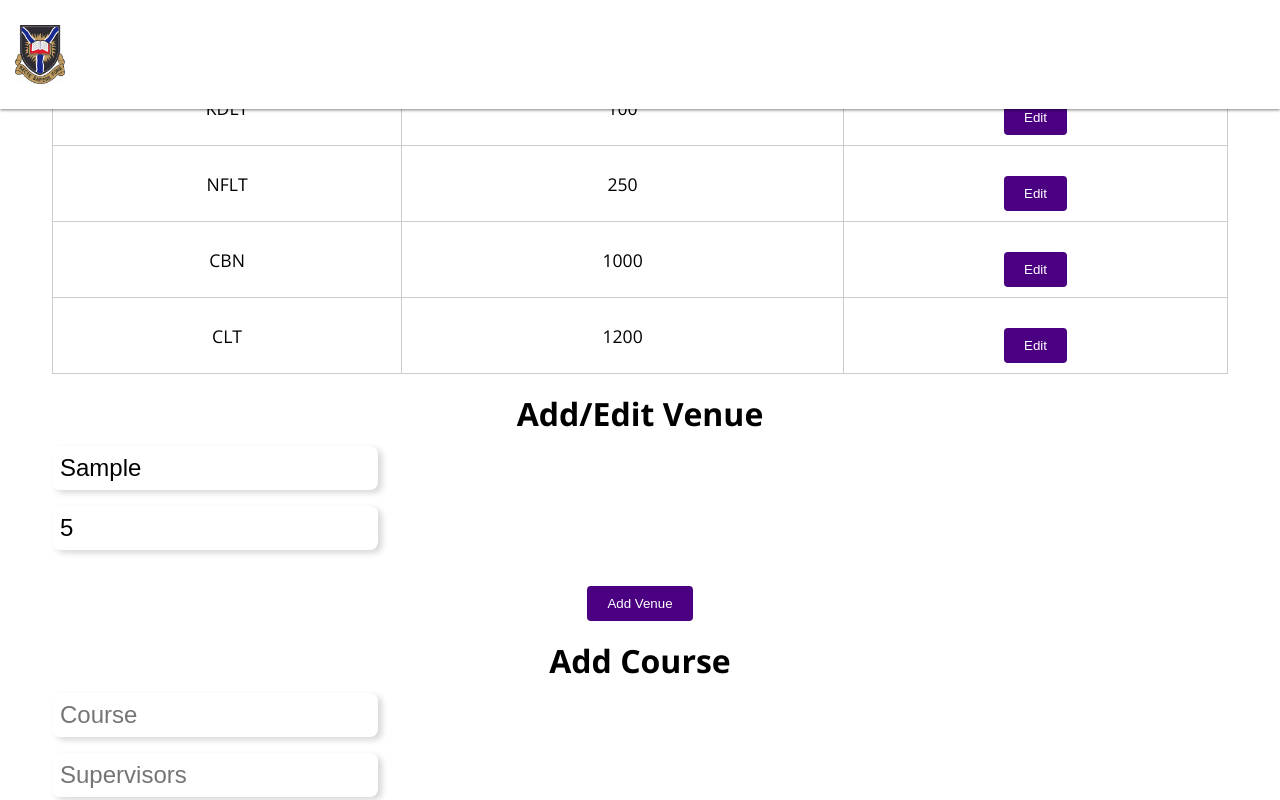
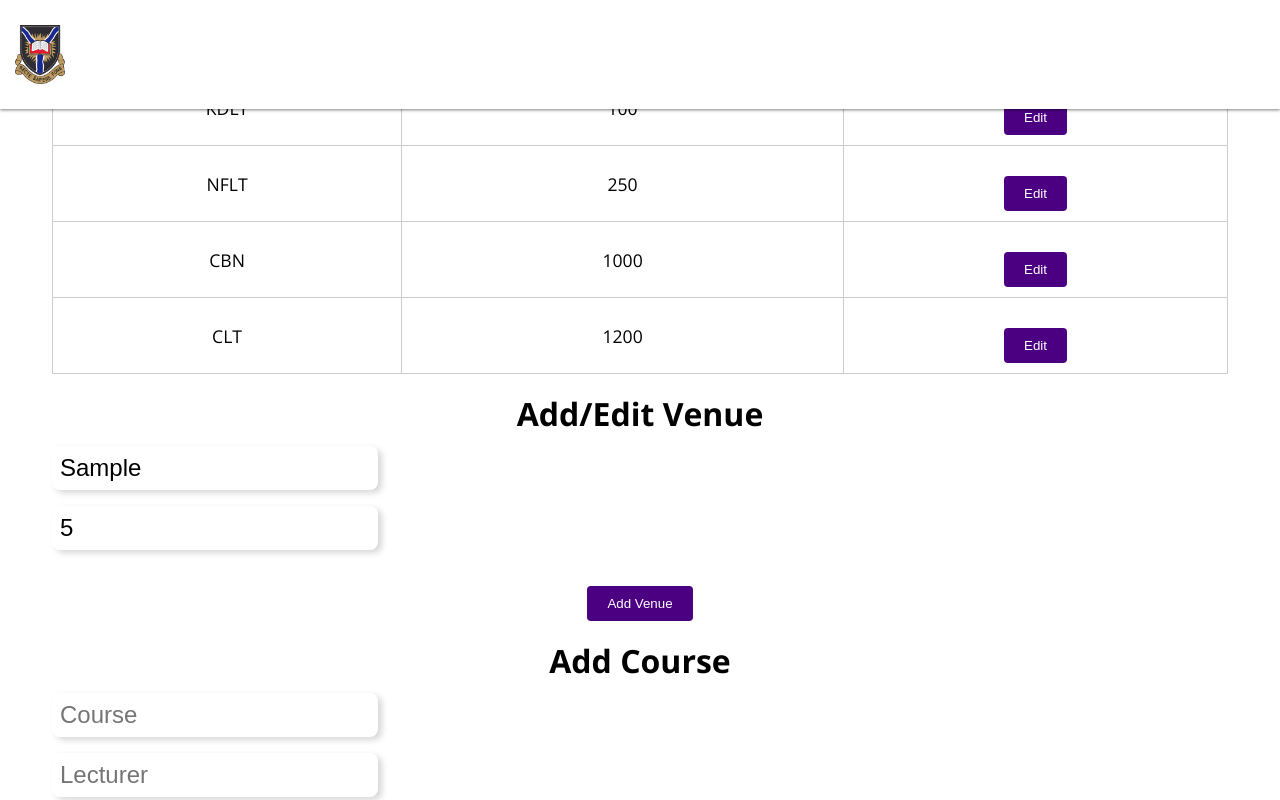
Before and after one commit to devLipeunim/cms-ui, a React (Vite) app: page / in a window 1280 px wide. Both pictures are taken after typing "Sample", "5" into the empty fields and a click on the button "Add Course". Shown: the part 278-1078 px from the top of the page. Built offline with nearby package versions, Linux system fonts and the light colour scheme.

Commit message:
Afternoon Fix_2

```diff
--- a/src/updated .jsx
+++ b/src/updated .jsx
@@ -270,7 +270,7 @@ const Updated = () => {
           />
           <input
             type="text"
-            placeholder="Supervisors"
+            placeholder="Lecturer"
             value={course.supervisors}
             onChange={(e) =>
               handleCourseChange(index, "supervisors", e.target.value)
```
